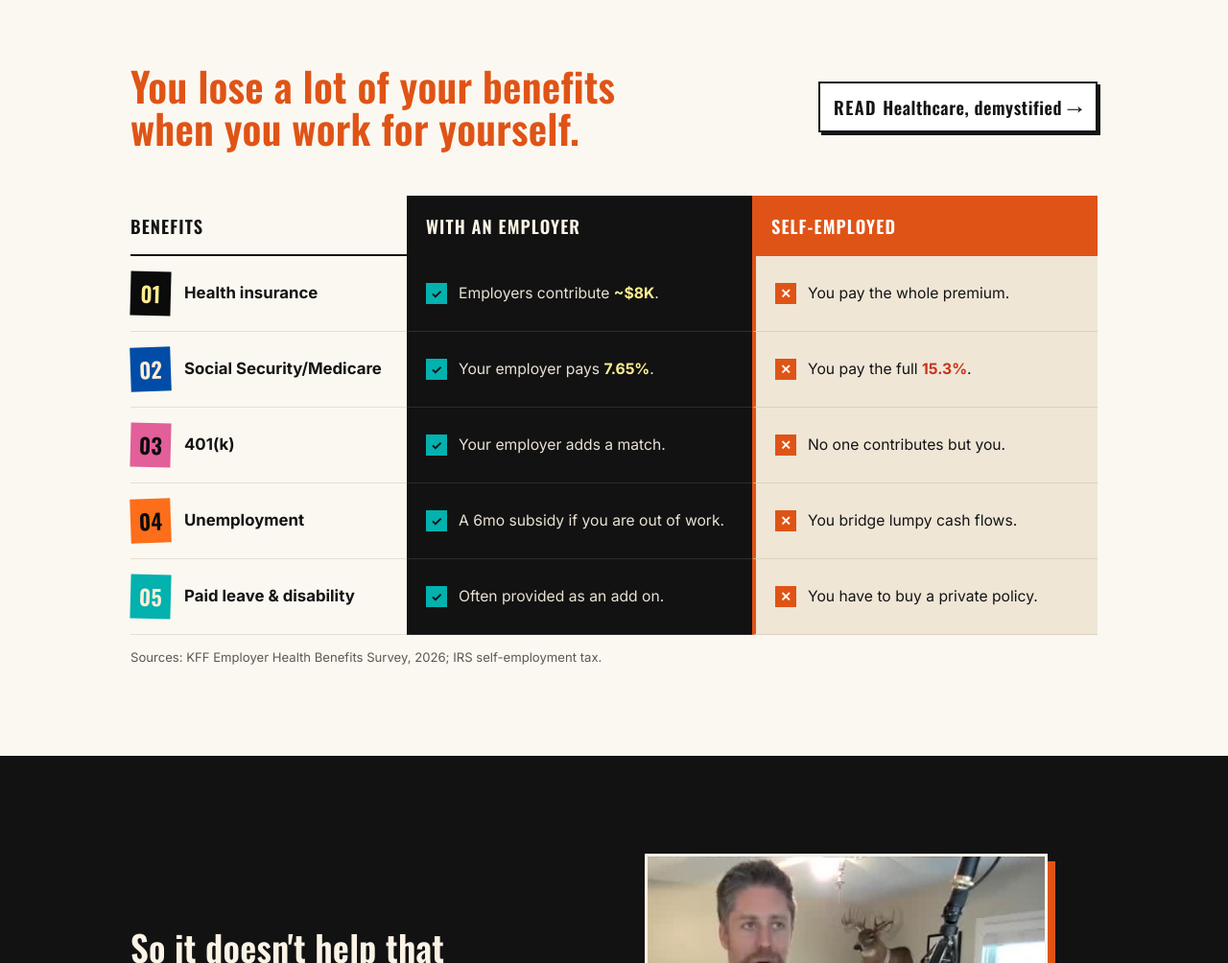
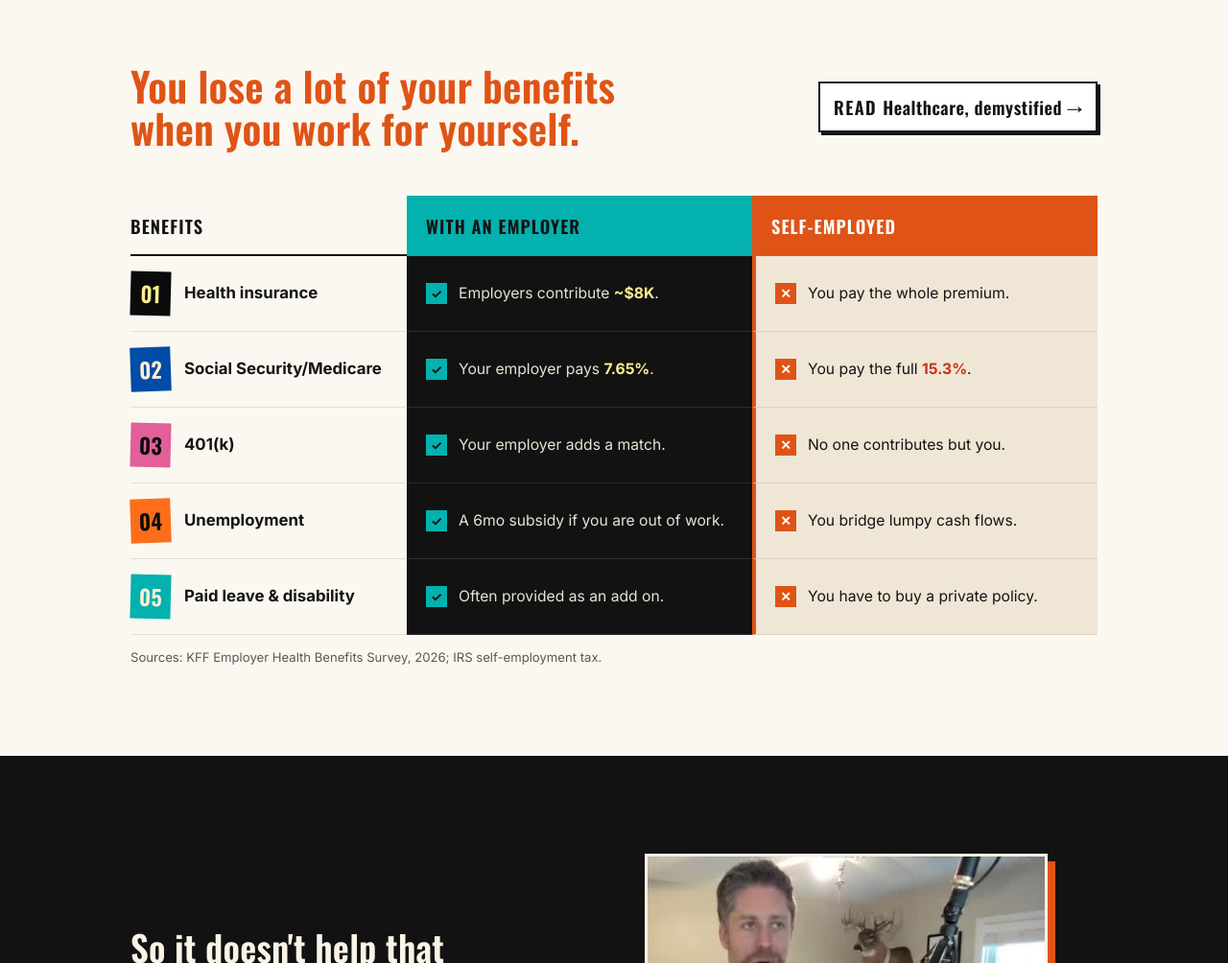
Before and after one commit to Bre12084/polyworkers-hc, a plain HTML site: page site/index.html in a window 1280 px wide. Shown: the part 819-1823 px from the top of the page at 96% size. Drawn offline with nearby package versions, Linux system fonts and the light colour scheme.

Commit message:
Employer column header in teal
Co-Authored-By: Claude Opus 5.5 <noreply@anthropic.com>

```diff
--- a/site/index.html
+++ b/site/index.html
@@ -1384,6 +1384,7 @@ main h2,section h2{font-size:clamp(1.7rem,3.3vw,2.9rem)!important;line-height:1.
 #steps .voice-copy .takeaway em,#steps .voice-copy .takeaway{font-weight:400!important}
 @media(min-width:901px){#steps .voice-copy{max-width:none!important}}
 @media(min-width:901px){#steps .voice-copy .takeaway{max-width:62ch!important}}
+.vs-head .vs-he{background:#03B1AE!important;color:#121212!important}
 /* ===== Phone polish ===== */
 @media(max-width:600px){
   /* top bar: logo and the 1-2-3 steps fit cleanly, no stray grey bar */
```
